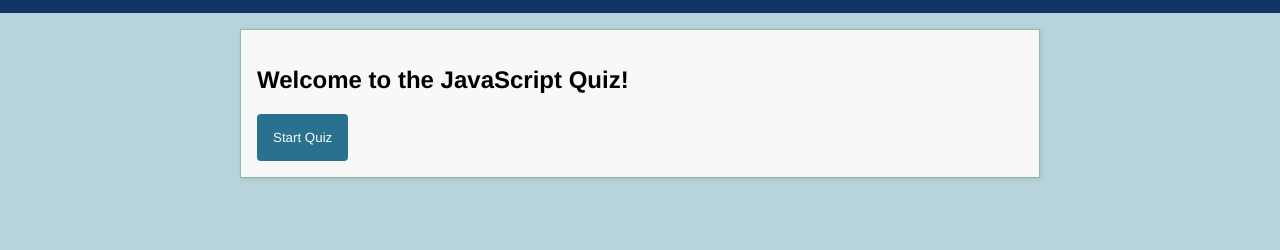
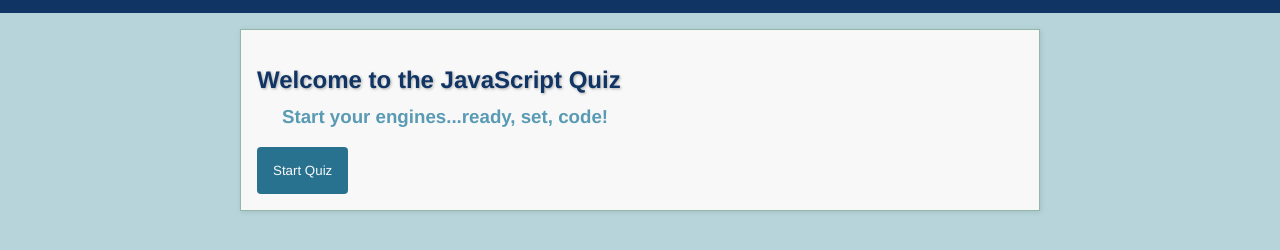
Before and after one commit to JordynEnos/api-code-quiz, a plain HTML site: page index.html in a window 1280 px wide. Shown: the part 100-350 px from the top of the page. Drawn offline with Linux system fonts and the light colour scheme.

Commit message:
Added CSS to h2 + h3 titles.

```diff
--- a/index.html
+++ b/index.html
@@ -13,7 +13,8 @@
     </header>
     <main>
       <section id="start-screen">
-        <h2>Welcome to the JavaScript Quiz!</h2>
+        <h2>Welcome to the JavaScript Quiz</h2>
+        <h3>Start your engines...ready, set, code!</h3>
         <button id="start-btn">Start Quiz</button>
       </section>
       <section id="quiz-screen" class="hidden">
--- a/style.css
+++ b/style.css
@@ -19,6 +19,20 @@ h1 {
   text-shadow: 1px 1px 3px rgba(0, 0, 0, 0.3);
   display: inline-block;
   margin: 0;
+}
+
+h2 {
+    font-family: "Helvetica Neue", sans-serif;
+    font-size: 1.5rem;
+    color:#103464;
+    text-shadow: 1px 1px 3px rgba(0, 0, 0, 0.3);
+}
+
+h3 {
+    font-family: "Helvetica Neue", sans-serif;
+    color: #599ab4;
+    margin-left: 25px;
+    margin-top: -8px;
 }
 
 main {
```
